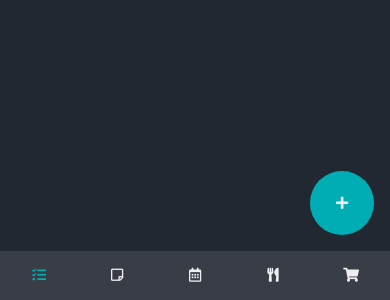
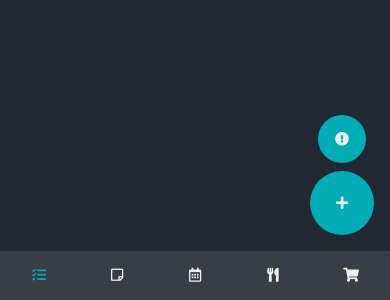
Before and after one commit to pablomartinezceldran/EASY, a React Native app: screen /Tasks in a window 390 px wide. Shown: the part 544-844 px from the top of the page. Built offline with nearby package versions, Linux system fonts and the light colour scheme.

Commit message:
orderTasks

```diff
--- /dev/null
+++ b/components/tasksComponents/ButtonsMenu.tsx
@@ -0,0 +1,30 @@
+import { StyleSheet, View } from "react-native";
+
+import OrderButton from "./OrderButton";
+import NewTaskButton from "./NewTaskButton";
+
+export default function ButtonsMenu({
+  orderTasks,
+  order,
+  showNewTaskForm,
+}: {
+  orderTasks: Function;
+  order: string;
+  showNewTaskForm: Function;
+}) {
+  return (
+    <View style={styles.buttonsMenu}>
+      <OrderButton orderTasks={orderTasks} order={order} />
+      <NewTaskButton showNewTaskForm={showNewTaskForm} />
+    </View>
+  );
+}
+
+const styles = StyleSheet.create({
+  buttonsMenu: {
+    position: "absolute",
+    bottom: 16,
+    right: 16,
+    alignItems: "center",
+  },
+});
--- a/components/tasksComponents/NewTaskButton.tsx
+++ b/components/tasksComponents/NewTaskButton.tsx
@@ -17,15 +17,11 @@ export default function NewTaskButton({
 
 const styles = StyleSheet.create({
   newTaskButton: {
-    position: "absolute",
-    bottom: 16,
-    right: 16,
+    backgroundColor: colors.main,
     width: 64,
     height: 64,
     borderRadius: 32,
-    backgroundColor: colors.main,
     alignItems: "center",
     justifyContent: "center",
-    elevation: 8,
   },
 });
--- /dev/null
+++ b/components/tasksComponents/OrderButton.tsx
@@ -0,0 +1,39 @@
+import { TouchableOpacity, StyleSheet } from "react-native";
+import Icon from "@expo/vector-icons/FontAwesome5";
+
+import { colors } from "../../constants/colors";
+
+export default function OrderButton({
+  orderTasks,
+  order,
+}: {
+  orderTasks: Function;
+  order: string;
+}) {
+  return (
+    <TouchableOpacity
+      style={styles.orderButton}
+      onPress={() => {
+        orderTasks();
+      }}
+    >
+      <Icon
+        name={order == "date" ? "clock" : "exclamation-circle"}
+        size='24'
+        color={colors.white}
+      />
+    </TouchableOpacity>
+  );
+}
+
+const styles = StyleSheet.create({
+  orderButton: {
+    width: 48,
+    height: 48,
+    borderRadius: 24,
+    backgroundColor: colors.main,
+    alignItems: "center",
+    justifyContent: "center",
+    marginBottom: 8,
+  },
+});
--- a/screens/TasksScreen.tsx
+++ b/screens/TasksScreen.tsx
@@ -5,8 +5,8 @@ import AsyncStorage from "@react-native-async-storage/async-storage";
 
 import { colors } from "../constants/colors";
 
-import NewTaskButton from "../components/tasksComponents/NewTaskButton";
 import TaskCard from "../components/tasksComponents/TaskCard";
+import ButtonsMenu from "../components/tasksComponents/ButtonsMenu";
 import NewTaskFormModal from "../components/tasksComponents/NewTaskFormModal";
 import TaskDetailsModal from "../components/tasksComponents/TaskDetailsModal";
 
@@ -18,9 +18,11 @@ export default function TasksScreen() {
   const [showNewTaskForm, setShowNewTaskForm] = useState(false);
   const [taskDetails, setTaskDetails] = useState<Task>();
 
+  const [order, setOrder] = useState("relevance");
+
   const onRefresh = useCallback(() => {
     setRefreshing(true);
-    loadTasks();
+    changeOrder();
     setRefreshing(false);
   }, []);
 
@@ -52,9 +54,50 @@ export default function TasksScreen() {
     setTaskDetails(task);
   };
 
+  function orderTasks() {
+    AsyncStorage.getItem("tasks").then((tasks) => {
+      if (tasks) {
+        const tasksArray = JSON.parse(tasks);
+        switch (order) {
+          case "relevance":
+            tasksArray.sort((a: any, b: any) => {
+              if (a.relevance > b.relevance) {
+                return -1;
+              }
+              if (a.relevance < b.relevance) {
+                return 1;
+              }
+              return 0;
+            });
+            break;
+          case "date":
+            tasksArray.sort((a: any, b: any) => {
+              if (new Date(b.dueDate).getTime() > new Date(a.dueDate).getTime()) {
+                return -1;
+              }
+              if (new Date(b.dueDate).getTime() < new Date(a.dueDate).getTime()) {
+                return 1;
+              }
+              return 0;
+            });
+            break;
+        }
+        setTasks(tasksArray);
+      }
+    });
+  }
+
+  function changeOrder() {
+    if (order == "relevance") {
+      setOrder("date");
+    } else {
+      setOrder("relevance");
+    }
+  }
+
   useEffect(() => {
-    loadTasks();
-  }, []);
+    orderTasks();
+  }, [order]);
 
   return (
     <View style={styles.container}>
@@ -86,7 +129,11 @@ export default function TasksScreen() {
                 keyExtractor={(item) => item.id}
                 style={styles.list}
               />
-              <NewTaskButton showNewTaskForm={setShowNewTaskForm} />
+              <ButtonsMenu
+                orderTasks={changeOrder}
+                order={order}
+                showNewTaskForm={setShowNewTaskForm}
+              />
             </>
           )}
         </>
```
